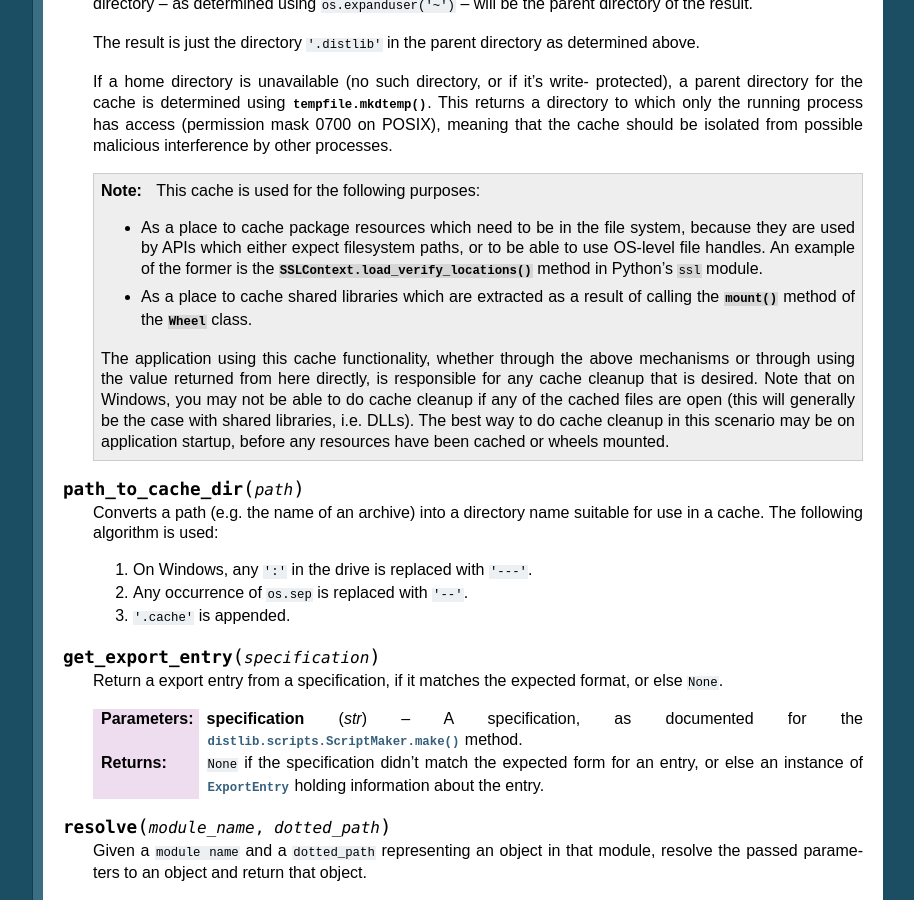
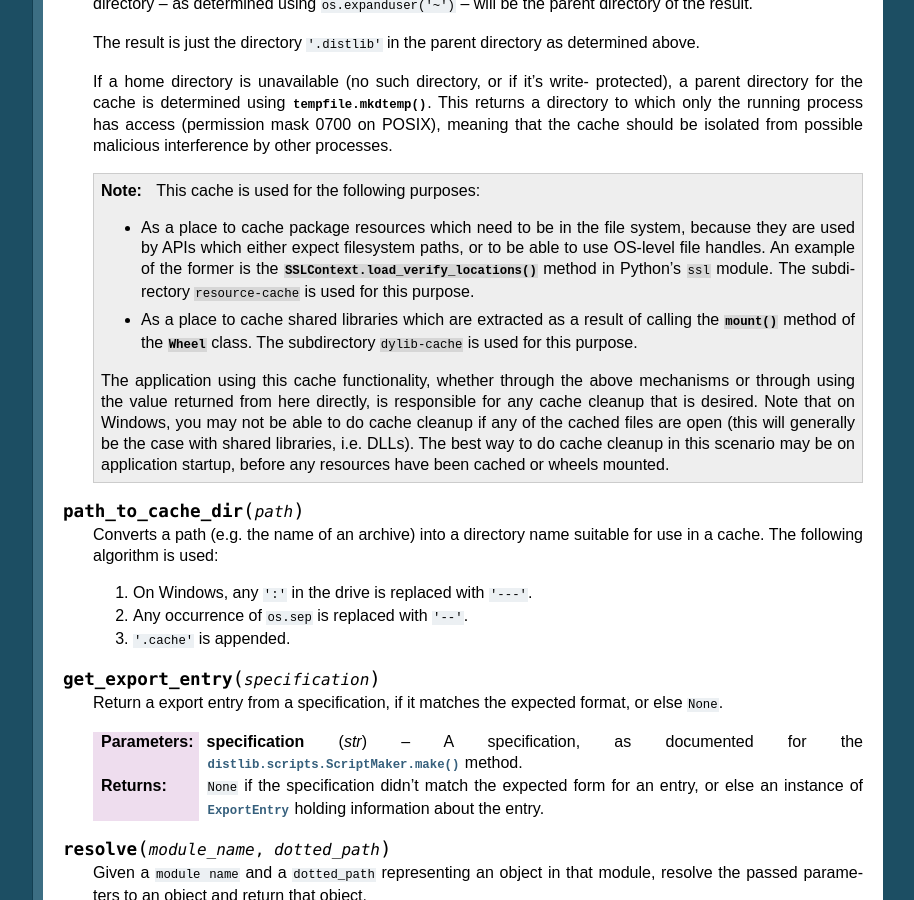
Before and after one commit to pypa/distlib, a Sphinx documentation site: the page built from docs/reference.rst, in a window 1280 px wide and 900 px high, scrolled down 15071 px. Shown: the whole window, without its empty margins (187-1101 px from the left). Built offline with Sphinx 7.4.7, drawn with Linux system fonts in a browser that asks for light colours; formulas are drawn with MathJax 3; comment, search, counter and statistics services are not loaded.

Commit message:
Documentation updated.

```diff
--- a/docs/reference.rst
+++ b/docs/reference.rst
@@ -1052,11 +1052,13 @@ Functions
         system, because they are used by APIs which either expect filesystem
         paths, or to be able to use OS-level file handles. An example of the
         former is the :meth:`SSLContext.load_verify_locations` method in
-        Python's ``ssl`` module.
+        Python's ``ssl`` module. The subdirectory ``resource-cache`` is used
+        for this purpose.
 
       * As a place to cache shared libraries which are extracted as a result
         of calling the :meth:`~wheel.Wheel.mount` method of the
-        :class:`~wheel.Wheel` class.
+        :class:`~wheel.Wheel` class. The subdirectory ``dylib-cache`` is used
+        for this purpose.
 
       The application using this cache functionality, whether through the
       above mechanisms or through using the value returned from here directly,
```
